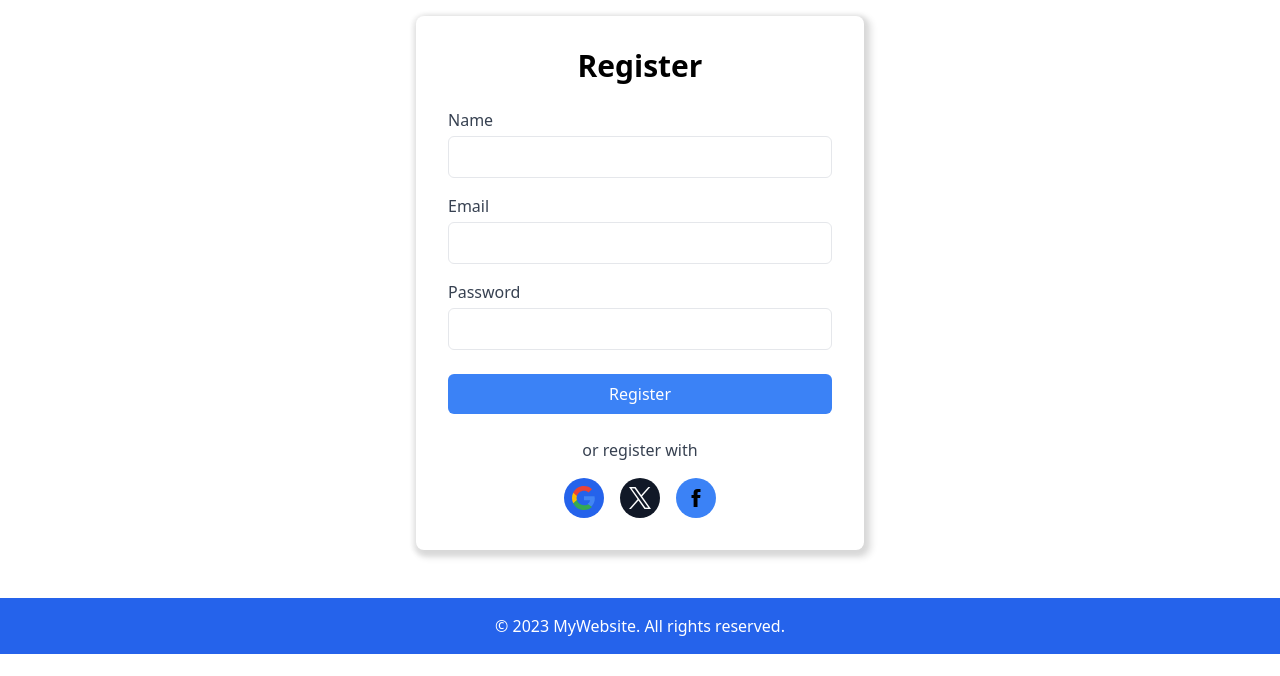
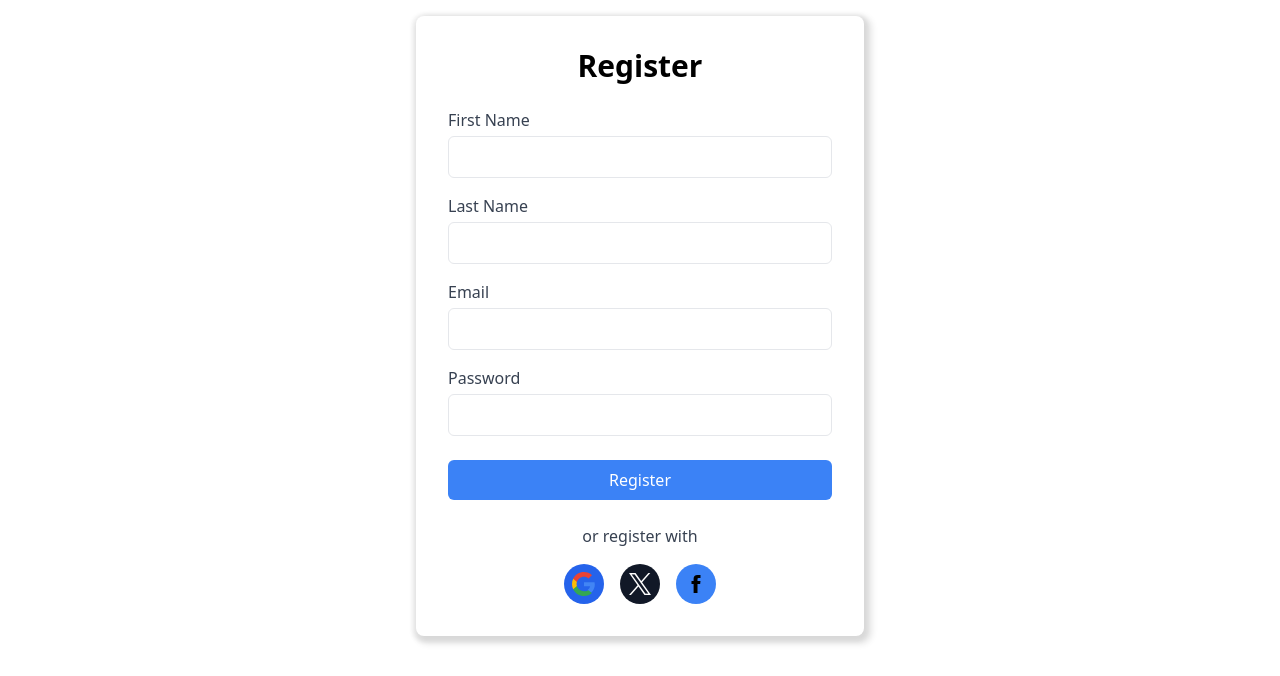
Before and after one commit to create2000/PHP-TOTS, a PHP site: page /Register.php in a window 1280 px wide. Shown: the part 64-740 px from the top of the page. Before the commit the page ends 718 px from the top, so only its background shows below. Run offline with PHP 8.4, Linux system fonts and the light colour scheme.

Commit message:
added new features

```diff
--- a/Register.php
+++ b/Register.php
@@ -1,17 +1,27 @@
 <?php
-require 'config\db.php';
+require 'config/db.php';
 
-$errors = array('name' => '', 'email' => '', 'password' => '' );
+$errors = array('first_name' => '', 'last_name' => '', 'email' => '', 'password' => '' );
 if(isset($_POST['submit'])) {
 
     if ($_SERVER["REQUEST_METHOD"] == "POST") {
-        // Validate name
-        if (empty($_POST['name'])) {
-            $errors['name'] = 'A name must be provided <br />';
+        // Validate first name
+        if (empty($_POST['first_name'])) {
+            $errors['first_name'] = 'First name must be provided <br />';
         } else {
-            $name = $_POST['name'];
-            if (!preg_match("/^[a-zA-Z ]*$/", $name)) {
-                $errors['name'] = 'Name can only contain letters and spaces <br />';
+            $first_name = $_POST['first_name'];
+            if (!preg_match("/^[a-zA-Z ]*$/", $first_name)) {
+                $errors['first_name'] = 'First name can only contain letters and spaces <br />';
+            }
+        }
+
+        // Validate last name
+        if (empty($_POST['last_name'])) {
+            $errors['last_name'] = 'Last name must be provided <br />';
+        } else {
+            $last_name = $_POST['last_name'];
+            if (!preg_match("/^[a-zA-Z ]*$/", $last_name)) {
+                $errors['last_name'] = 'Last name can only contain letters and spaces <br />';
             }
         }
 
@@ -39,32 +49,30 @@ if(isset($_POST['submit'])) {
             // echo "error: " . $errors;
         } else {
 
-            $name = mysqli_real_escape_string($conn, $_POST['name']);
+            $first_name = mysqli_real_escape_string($conn, $_POST['first_name']);
+            $last_name = mysqli_real_escape_string($conn, $_POST['last_name']);
             $email = mysqli_real_escape_string($conn, $_POST['email']);
             $password = mysqli_real_escape_string($conn, $_POST['password']);
 
             // Hash the password before storing it
             $hashed_password = password_hash($password, PASSWORD_DEFAULT);
 
-            $sql = "INSERT INTO users(Name,Email,Password) VALUES ('$name', '$email', '$hashed_password')";
+            $sql = "INSERT INTO users(`First Name`, `Last Name`, Email, Password) VALUES ('$first_name', '$last_name', '$email', '$hashed_password')";
 
             if(mysqli_query($conn, $sql)) {
 
-                header('Location:index.php ');
+                header('Location:index.php');
             } else {
-                echo 'query error: ' .''. mysqli_error($conn);
+                echo 'query error: ' . mysqli_error($conn);
             }
         }
     }
 }
 ?>
 
-
-
 <!DOCTYPE html>
 <html lang="en">
 <head>
-
     <link href="https://cdn.jsdelivr.net/npm/tailwindcss@2.2.19/dist/tailwind.min.css" rel="stylesheet">
     <style>
         .custom-shadow {
@@ -83,8 +91,8 @@ if(isset($_POST['submit'])) {
             margin: 0px auto;
         }
         .white-filter {
-    filter: invert(100%) sepia(0%) saturate(0%) hue-rotate(180deg);
-}
+            filter: invert(100%) sepia(0%) saturate(0%) hue-rotate(180deg);
+        }
     </style>
 </head>
 <body class="">
@@ -94,11 +102,15 @@ if(isset($_POST['submit'])) {
         <h2 class="text-3xl font-bold mb-6 text-center">Register</h2>
         <form action="Register.php" method="POST">
             <div class="mb-4">
-                <label for="name" class="block text-gray-700">Name</label>
-                <input type="text" id="name" name="name" class="mt-1 px-4 py-2 w-full border rounded-md focus:outline-none focus:ring-2 focus:ring-blue-500"  >
-                <div class="text-red-600"><?php echo $errors['name']; ?> </div>
+                <label for="first_name" class="block text-gray-700">First Name</label>
+                <input type="text" id="first_name" name="first_name" class="mt-1 px-4 py-2 w-full border rounded-md focus:outline-none focus:ring-2 focus:ring-blue-500" >
+                <div class="text-red-600"><?php echo $errors['first_name']; ?> </div>
             </div>
-
+            <div class="mb-4">
+                <label for="last_name" class="block text-gray-700">Last Name</label>
+                <input type="text" id="last_name" name="last_name" class="mt-1 px-4 py-2 w-full border rounded-md focus:outline-none focus:ring-2 focus:ring-blue-500" >
+                <div class="text-red-600"><?php echo $errors['last_name']; ?> </div>
+            </div>
             <div class="mb-4">
                 <label for="email" class="block text-gray-700">Email</label>
                 <input type="text" id="email" name="email" class="mt-1 px-4 py-2 w-full border rounded-md focus:outline-none focus:ring-2 focus:ring-blue-500" >
--- a/templates/Header.php
+++ b/templates/Header.php
@@ -19,6 +19,12 @@
                 <a href="#" class="mx-2 hover:underline">Home</a>
                 <a href="#about" class="mx-2 hover:underline">About</a>
                 <a href="#contact" class="mx-2 hover:underline">Contact</a>
+
+                <?php if (isset($_SESSION['user_id'])): ?>
+                    <a href="logout.php" class="text-white bg-black hover:bg-gray-200 hover:text-black rounded-full px-4 py-2 inline-block mt-4" style="border-radius: 9999px;">Logout</a>
+
+                <?php endif; ?>
+
             </nav>
         </div>
     </header>
```
Also changed, not shown: Dashboard.php (+8 -6 lines), index.php (+7 -3 lines), landing.php (+7 -1 lines), logout.php (added, +7 -0 lines).
